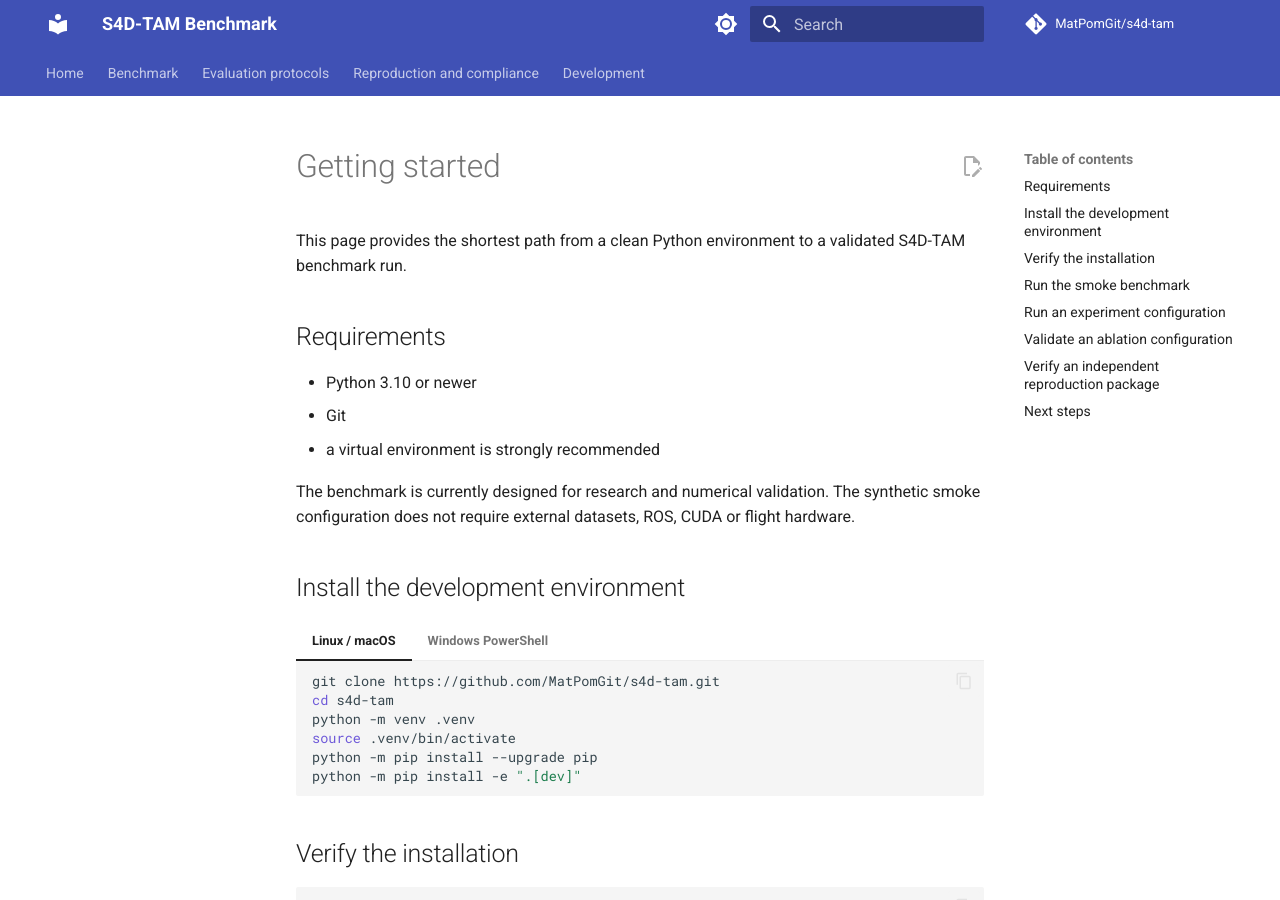
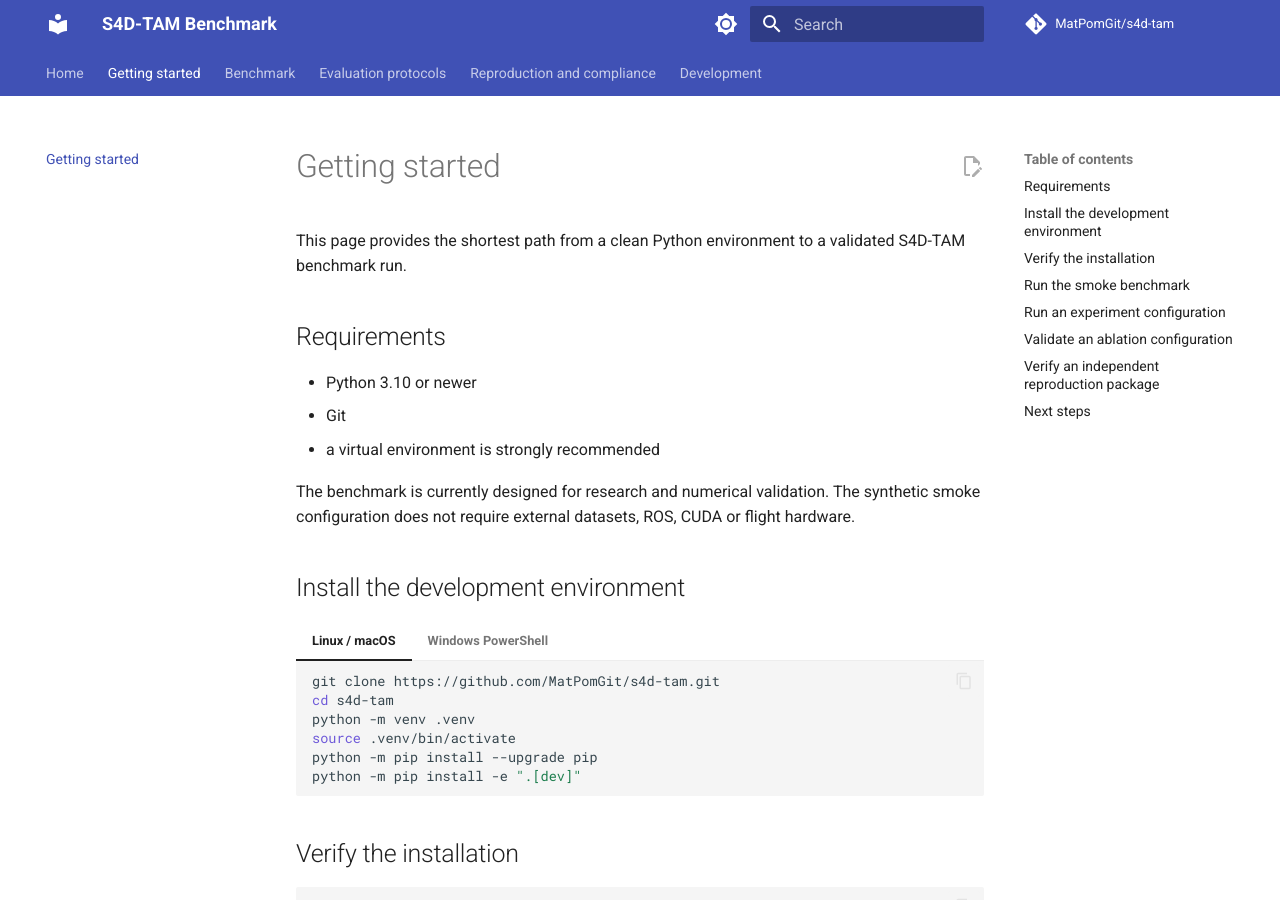
Before and after one commit to MatPomGit/s4d-tam, an MkDocs documentation site: the page built from docs/getting-started.md, in a window 1280 px wide and 900 px high. Built offline with MkDocs 1.6.1 and Material for MkDocs 9.7.7, drawn with Linux system fonts in a browser that asks for light colours; comment, search, counter and statistics services are not loaded.

Commit message:
docs: improve MkDocs navigation and styling

```diff
--- a/mkdocs.yml
+++ b/mkdocs.yml
@@ -6,6 +6,9 @@ repo_name: MatPomGit/s4d-tam
 edit_uri: edit/main/docs/
 
 copyright: Copyright &copy; S4D-TAM contributors
+
+extra_css:
+  - stylesheets/extra.css
 
 theme:
   name: material
@@ -16,6 +19,7 @@ theme:
     - navigation.tracking
     - navigation.tabs
     - navigation.sections
+    - navigation.indexes
     - navigation.top
     - toc.follow
     - search.suggest
@@ -64,7 +68,9 @@ markdown_extensions:
 
 nav:
   - Home: index.md
+  - Getting started: getting-started.md
   - Benchmark:
+      - Project status: project-status.md
       - Architecture: architecture.md
       - Methodology: methodology.md
       - Metrics: metrics.md
```
